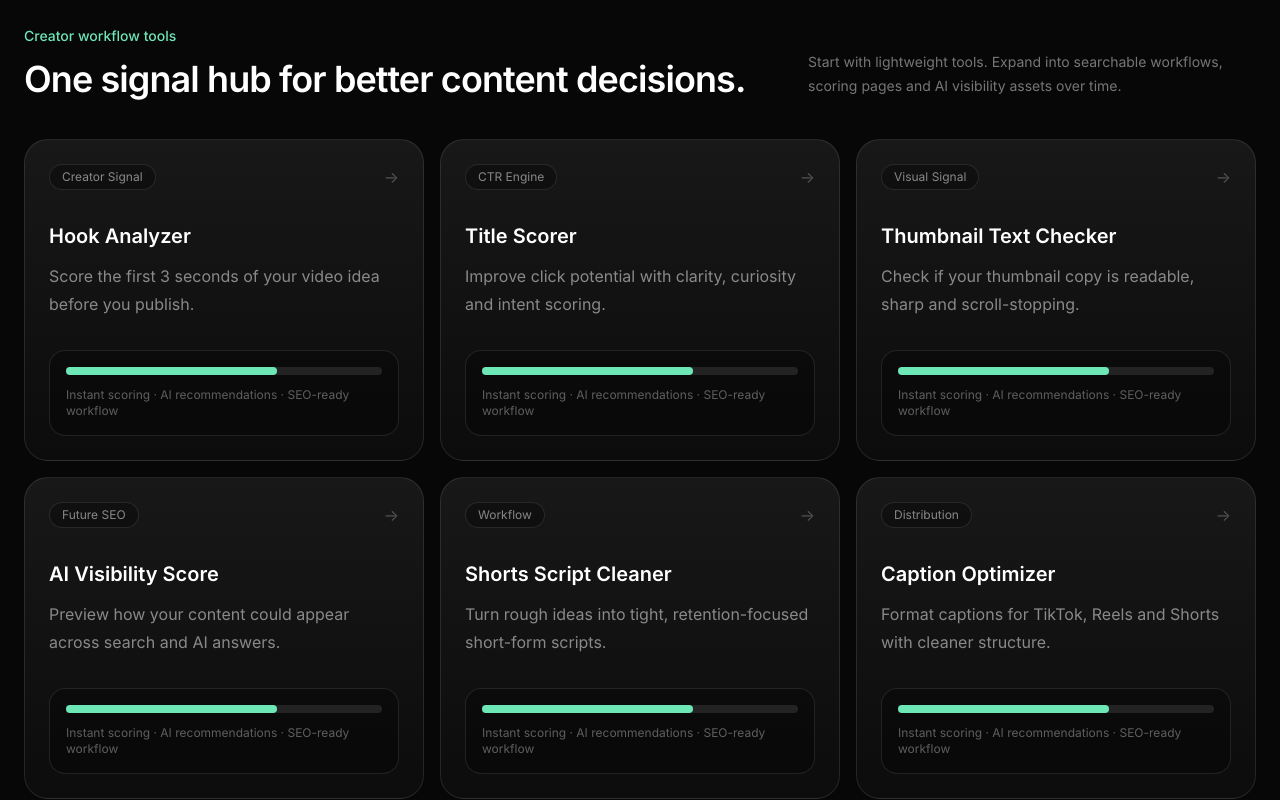
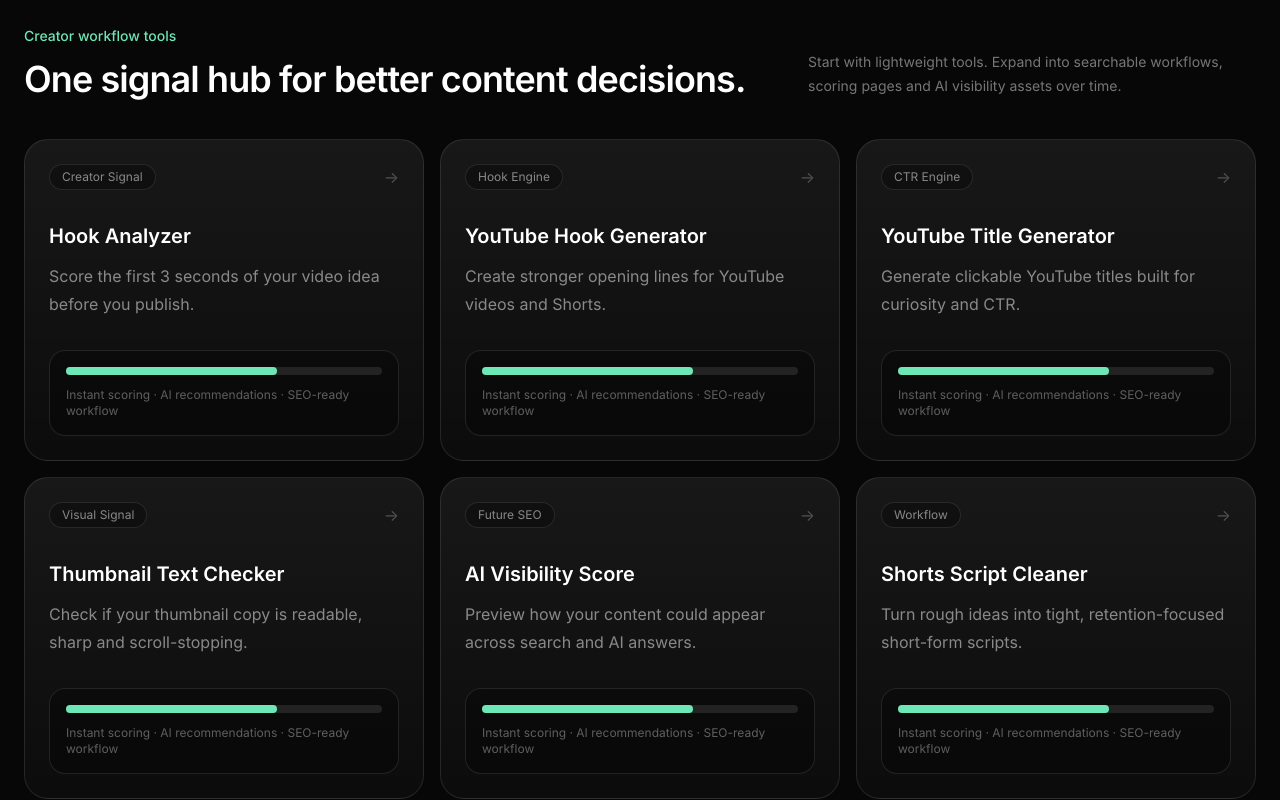
Before and after one commit to ValeBid/-hooksignals-site, a Next.js app: page / in a window 1280 px wide. Shown: the part 820-1620 px from the top of the page. Built offline with nearby package versions, Linux system fonts and the light colour scheme.

Commit message:
Update page.tsx

```diff
--- a/app/page.tsx
+++ b/app/page.tsx
@@ -3,31 +3,37 @@ const tools = [
     name: "Hook Analyzer",
     desc: "Score the first 3 seconds of your video idea before you publish.",
     tag: "Creator Signal",
+    href: "/hook-analyzer",
   },
   {
-    name: "Title Scorer",
-    desc: "Improve click potential with clarity, curiosity and intent scoring.",
+    name: "YouTube Hook Generator",
+    desc: "Create stronger opening lines for YouTube videos and Shorts.",
+    tag: "Hook Engine",
+    href: "/youtube-hook-generator",
+  },
+  {
+    name: "YouTube Title Generator",
+    desc: "Generate clickable YouTube titles built for curiosity and CTR.",
     tag: "CTR Engine",
+    href: "/youtube-title-generator",
   },
   {
     name: "Thumbnail Text Checker",
     desc: "Check if your thumbnail copy is readable, sharp and scroll-stopping.",
     tag: "Visual Signal",
+    href: "/hook-analyzer",
   },
   {
     name: "AI Visibility Score",
     desc: "Preview how your content could appear across search and AI answers.",
     tag: "Future SEO",
+    href: "/hook-analyzer",
   },
   {
     name: "Shorts Script Cleaner",
     desc: "Turn rough ideas into tight, retention-focused short-form scripts.",
     tag: "Workflow",
-  },
-  {
-    name: "Caption Optimizer",
-    desc: "Format captions for TikTok, Reels and Shorts with cleaner structure.",
-    tag: "Distribution",
+    href: "/hook-analyzer",
   },
 ];
 
```
